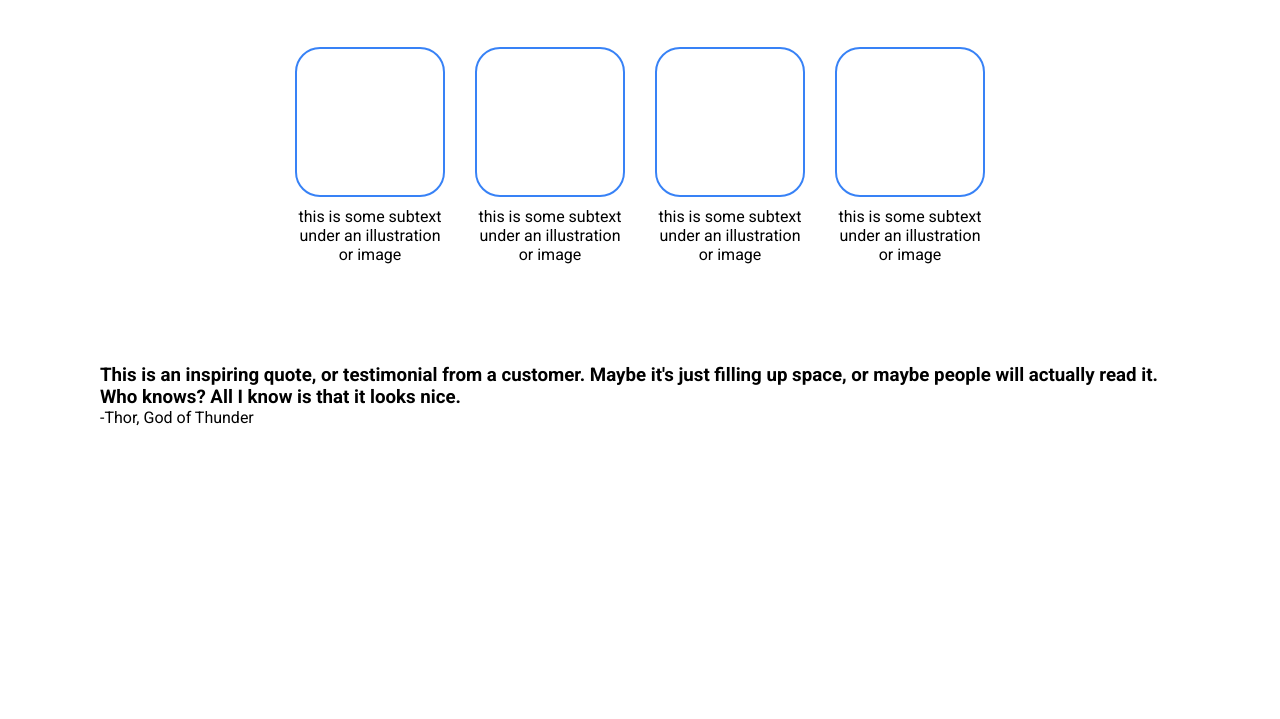
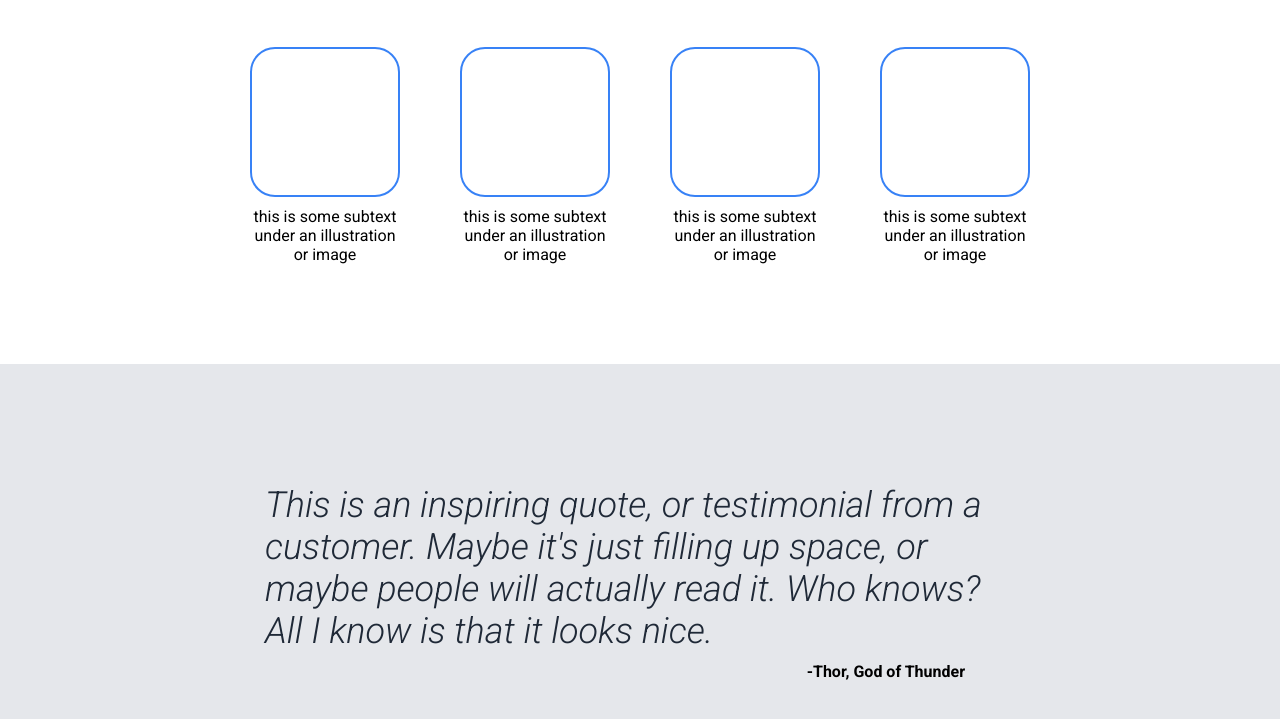
Before and after one commit to EmilMinke/landing-page, a plain HTML site: page index.html in a window 1280 px wide. Shown: the part 655-1374 px from the top of the page. Before the commit the page ends 1082 px from the top, so only its background shows below. Drawn offline with Linux system fonts and the light colour scheme.

Commit message:
feat: add css to testimonial section

```diff
--- a/style.css
+++ b/style.css
@@ -31,6 +31,13 @@ h2 {
     font-size: 36px;
     color: #1F2937;
     font-weight: 900;
+}
+
+h3 {
+    font-size: 36px;
+    font-weight: 300;
+    font-style: italic;
+    color: #1F2937;
 }
 
 .header {
@@ -107,20 +114,20 @@ button {
 
 .information {
     background-color: white;
-    margin: 50px 0 100px 0;
 }
 
 .flex.container {
     display: flex;
     justify-content: center;
     align-items: center;
+    padding: 50px 0 0 0;
 }
 
 .box.container {
     display: flex;
     flex-direction: column;
     gap: 10px;
-    padding-top: 50px;
+    padding: 50px 0 100px 0;
 }
 
 .rbox,
@@ -128,7 +135,7 @@ button {
     display: flex;
     justify-content: center;
     align-items: center;
-    gap: 30px;
+    gap: 60px;
 }
 
 .subtext p {
@@ -146,3 +153,30 @@ button {
     width: 150px;
     height: 150px;
 }
+
+.testimonials {
+    background-color: #E5E7EB;
+}
+
+.testimonial.container {
+    display: flex;
+    flex-direction: column;
+    gap: 10px;
+    max-width: 850px;
+    padding: 120px 0;
+}
+
+.testimonial.container h3 {
+    display: flex;
+    justify-content: center;
+    align-items: center;
+    padding: 0 50px;
+}
+
+.testimonial.container p {
+    display: flex;
+    justify-content: flex-end;
+    align-items: center;
+    font-weight: 700;
+    padding: 0 100px;
+}
```
